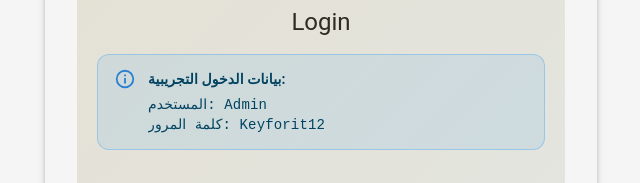
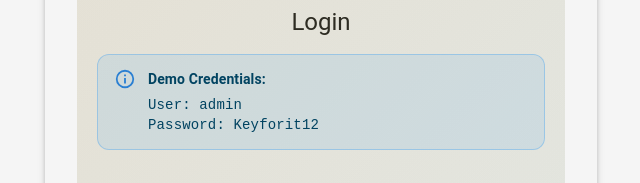
Before and after one commit to ali418/key-Market-2, a React (Create React App) app in the folder frontend/: page /login in a window 1280 px wide. Shown: the part 186-369 px from the top of the page, without its empty margins (319-959 px from the left). Built offline with nearby package versions, Linux system fonts and the light colour scheme; no server answers.

Commit message:
Update demo credentials display to English

```diff
--- a/frontend/src/pages/auth/Login.jsx
+++ b/frontend/src/pages/auth/Login.jsx
@@ -179,13 +179,13 @@ const Login = () => {
         }}
       >
         <Typography variant="subtitle2" sx={{ fontWeight: 'bold', mb: 0.5 }}>
-          بيانات الدخول التجريبية:
+          Demo Credentials:
         </Typography>
         <Typography variant="body2" sx={{ fontFamily: 'monospace' }}>
-          المستخدم: Admin
+          User: admin
         </Typography>
         <Typography variant="body2" sx={{ fontFamily: 'monospace' }}>
-          كلمة المرور: Keyforit12
+          Password: Keyforit12
         </Typography>
       </Alert>
 
```
